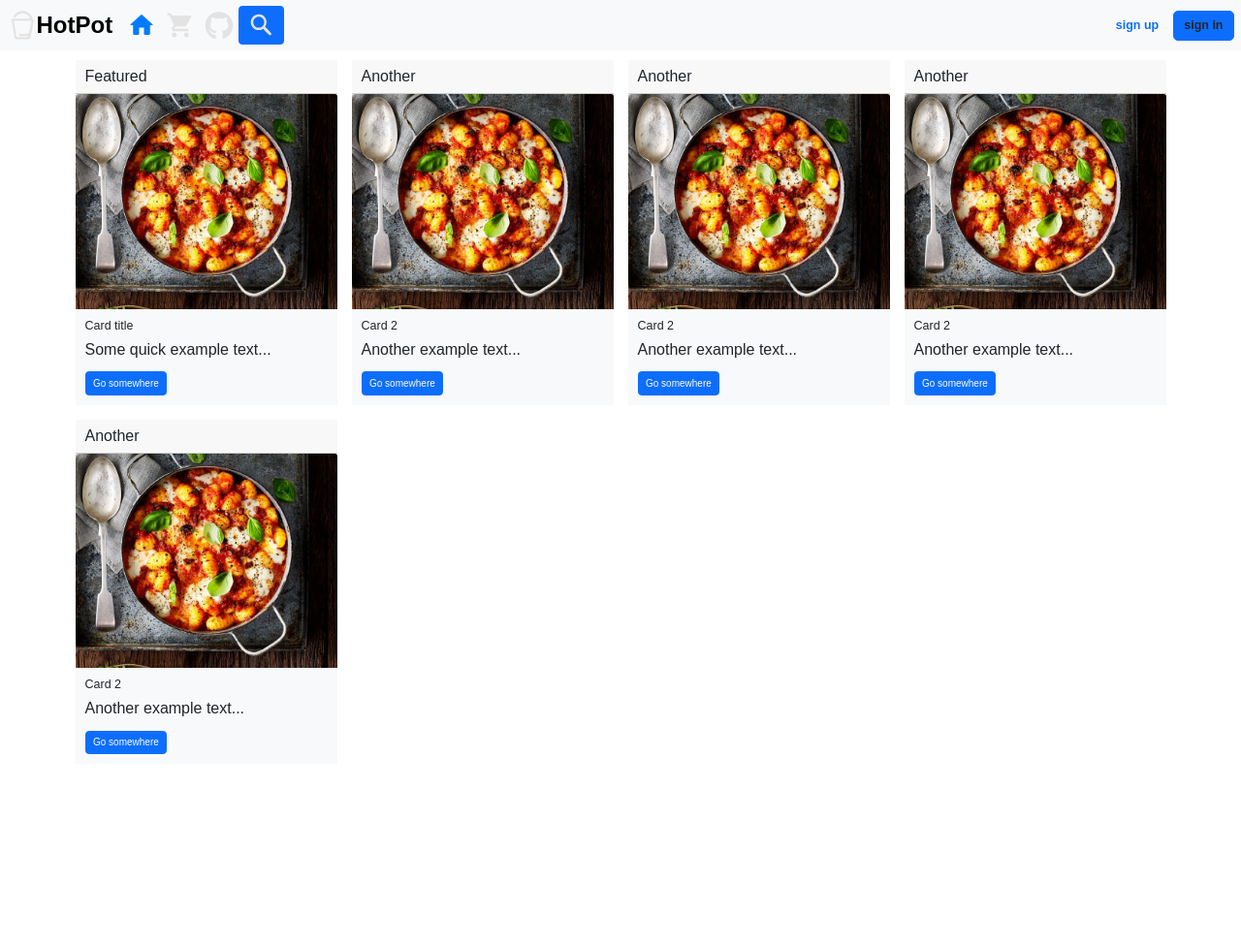
After one commit to yousef-sad77/HotPot, a PHP site: page / in a window 1280 px wide. The commit adds this page. Shown: the top 977 px of the page at 97% size. Run offline with PHP 8.4, Linux system fonts and the light colour scheme; some libraries are stand-ins or nearby versions; some web fonts are replaced.

Commit message:
setting up file structure and trying the first page

```diff
--- /dev/null
+++ b/web/MVC/views/cards.html
@@ -0,0 +1,69 @@
+<main>
+    <div class="container">
+      <div class="row row-cols-1 row-cols-sm-2 row-cols-md-3 row-cols-lg-4 g-4">
+        <!-- Card 1 -->
+        <div class="col">
+          <div class="card border-0 w-auto">
+            <div class="card-header">Featured</div>
+            <img src="../web/assets/images/chorizo-mozarella-gnocchi-bake-cropped.jpg" class="card-img-top" alt="..." />
+            <div class="card-body bg-light">
+              <h5 class="card-title">Card title</h5>
+              <p class="card-text">Some quick example text...</p>
+              <a href="#" class="btn btn-primary">Go somewhere</a>
+            </div>
+          </div>
+        </div>
+
+        <!-- Card 2 -->
+        <div class="col">
+          <div class="card border-0">
+            <div class="card-header">Another</div>
+            <img src="../web/assets/images/chorizo-mozarella-gnocchi-bake-cropped.jpg" class="card-img-top" alt="..." />
+            <div class="card-body bg-light">
+              <h5 class="card-title">Card 2</h5>
+              <p class="card-text">Another example text...</p>
+              <a href="#" class="btn btn-primary">Go somewhere</a>
+            </div>
+          </div>
+        </div>
+
+        <!-- Card 3 -->
+        <div class="col">
+          <div class="card border-0">
+            <div class="card-header">Another</div>
+            <img src="../web/assets/images/chorizo-mozarella-gnocchi-bake-cropped.jpg" class="card-img-top" alt="..." />
+            <div class="card-body bg-light">
+              <h5 class="card-title">Card 2</h5>
+              <p class="card-text">Another example text...</p>
+              <a href="#" class="btn btn-primary">Go somewhere</a>
+            </div>
+          </div>
+        </div>
+
+        <!-- Card 4 -->
+        <div class="col">
+          <div class="card border-0">
+            <div class="card-header">Another</div>
+            <img src="../web/assets/images/chorizo-mozarella-gnocchi-bake-cropped.jpg" class="card-img-top" alt="..." />
+            <div class="card-body bg-light">
+              <h5 class="card-title">Card 2</h5>
+              <p class="card-text">Another example text...</p>
+              <a href="#" class="btn btn-primary">Go somewhere</a>
+            </div>
+          </div>
+        </div>
+        <div class="col">
+          <div class="card border-0">
+            <div class="card-header">Another</div>
+            <img src="../web/assets/images/chorizo-mozarella-gnocchi-bake-cropped.jpg" class="card-img-top" alt="..." />
+            <div class="card-body bg-light">
+              <h5 class="card-title">Card 2</h5>
+              <p class="card-text">Another example text...</p>
+              <a href="#" class="btn btn-primary">Go somewhere</a>
+            </div>
+          </div>
+        </div>
+        <!-- Add more .col blocks as needed -->
+      </div>
+    </div>
+  </main>
--- /dev/null
+++ b/web/MVC/views/common/footer.html
@@ -0,0 +1,66 @@
+<footer class="bg-body-tertiary mt-5 border-top pt-4 pb-2">
+    <div class="container">
+      <div class="row text-center text-md-start">
+        <!-- Logo -->
+        <div class="col-md-3 mb-4">
+          <a class="logo-link navbar-brand d-inline-block" href="#">
+            <div class="logo">
+              <svg class="logo-icon nav-icon" x="0px" y="0px" viewBox="0 0 24 24" style="width: 40px; height: 40px;">
+                <path class="logo-icon" d="M21.2,7.3C21,7,20.7,6.8,20.5,6.7c-0.2-0.7-0.6-2.1-1.8-3.4c-0.3-0.3-1.7-2-4.2-2.7c-2.6-0.7-4.8,0-5.3,0.2
+                    C6.8,1.7,5.5,3.5,5.1,4.1c-0.3,0.4-0.2,1,0.2,1.3c0.3,0.3,0.8,0.3,1.2,0c0.1-0.2,2.1-3.2,5.7-3.2c2.7,0,5.3,1.7,6.4,4.4
+                    c-4.6,0-9.2-0.1-13.8-0.1c-0.1,0-0.8,0-1.3,0.6C3.1,7.6,3,8.2,3.3,8.8c1.3,7.3,2.3,12.6,2.5,13.5c0,0.1,0.1,0.6,0.4,0.9
+                    c0.3,0.3,0.8,0.3,1,0.3c3,0.1,5.2,0.1,9.7,0.1c0.2,0,0.7,0,1.1-0.3c0.4-0.3,0.5-0.8,0.6-1c1.2-4.5,1.7-9.1,2.8-13.5
+                    C21.4,8.6,21.6,7.9,21.2,7.3z M19.5,9.1c-0.7,3.2-1.4,6.4-2.1,9.6c-1,0.2-2.3,0.3-3.7,0.4c-1.3,0-2.5-0.1-3.5-0.2
+                    c-0.6,0-1.1,0.5-1.1,1c0,0.4,0.3,0.8,0.8,0.9c1,0.1,2.2,0.2,3.5,0.2c1.3,0,2.4-0.1,3.5-0.2c-0.1,0.2-0.1,0.4-0.2,0.6
+                    c0,0-0.1,0.2-0.2,0.3c-0.2,0.1-0.4,0.1-0.4,0.1c-2.8,0-5.5,0-8.3-0.1c0,0-0.3,0-0.4-0.1c-0.1-0.1-0.2-0.3-0.2-0.4
+                    c-0.7-4-1.5-8.1-2.2-12.1c-0.1-0.2,0-0.5,0.1-0.6c0.2-0.1,0.3-0.1,0.4-0.1c4.4,0,8.9,0.1,13.3,0.1c0,0,0.2,0,0.4,0.2
+                    C19.5,8.9,19.5,9.1,19.5,9.1z" />
+              </svg>
+              <span class="logo-text fw-bold ms-2">HotPot</span>
+            </div>
+          </a>
+          <p class="text-muted small mt-2">All rights reserved © 2025</p>
+        </div>
+
+        <!-- Media -->
+        <div class="col-md-3 mb-4">
+          <h6 class="fw-bold">Media</h6>
+          <ul class="list-unstyled">
+            <li><a href="#" class="text-decoration-none text-reset">Instagram</a></li>
+            <li><a href="#" class="text-decoration-none text-reset">YouTube</a></li>
+            <li><a href="#" class="text-decoration-none text-reset">Facebook</a></li>
+            <li><a href="#" class="text-decoration-none text-reset">Telegram</a></li>
+          </ul>
+        </div>
+
+        <!-- Services -->
+        <div class="col-md-3 mb-4">
+          <h6 class="fw-bold">Service</h6>
+          <ul class="list-unstyled">
+            <li><a href="#" class="text-decoration-none text-reset">Institutional</a></li>
+            <li><a href="#" class="text-decoration-none text-reset">Diver Partners</a></li>
+            <li><a href="#" class="text-decoration-none text-reset">Pricing</a></li>
+            <li><a href="#" class="text-decoration-none text-reset">FAQs</a></li>
+          </ul>
+        </div>
+
+        <!-- Company -->
+        <div class="col-md-3 mb-4">
+          <h6 class="fw-bold">Company</h6>
+          <ul class="list-unstyled">
+            <li><a href="#" class="text-decoration-none text-reset">About Us</a></li>
+            <li><a href="#" class="text-decoration-none text-reset">Career</a></li>
+            <li><a href="#" class="text-decoration-none text-reset">Blogs</a></li>
+            <li><a href="#" class="text-decoration-none text-reset">Contact Us</a></li>
+          </ul>
+        </div>
+      </div>
+
+      <!-- Bottom Bar -->
+      <hr>
+      <div class="d-flex flex-column flex-md-row justify-content-between align-items-center">
+        <span class="text-muted small">enjoy your meal ❤️</span>
+        <span class="text-muted small">🌍 Location: Earth, Milky Way</span>
+      </div>
+    </div>
+  </footer>
--- /dev/null
+++ b/web/MVC/views/common/nav.html
@@ -0,0 +1,87 @@
+<nav class="navbar navbar-expand-md bg-body-tertiary">
+    <div class="container-fluid">
+      <a class="logo-link navbar-brand" href="#">
+        <div class="logo">
+          <svg class="logo-icon nav-icon" x="0px" y="0px" viewBox="0 0 24 24">
+            <path class="logo-icon" d="M21.2,7.3C21,7,20.7,6.8,20.5,6.7c-0.2-0.7-0.6-2.1-1.8-3.4c-0.3-0.3-1.7-2-4.2-2.7c-2.6-0.7-4.8,0-5.3,0.2
+                C6.8,1.7,5.5,3.5,5.1,4.1c-0.3,0.4-0.2,1,0.2,1.3c0.3,0.3,0.8,0.3,1.2,0c0.1-0.2,2.1-3.2,5.7-3.2c2.7,0,5.3,1.7,6.4,4.4
+                c-4.6,0-9.2-0.1-13.8-0.1c-0.1,0-0.8,0-1.3,0.6C3.1,7.6,3,8.2,3.3,8.8c1.3,7.3,2.3,12.6,2.5,13.5c0,0.1,0.1,0.6,0.4,0.9
+                c0.3,0.3,0.8,0.3,1,0.3c3,0.1,5.2,0.1,9.7,0.1c0.2,0,0.7,0,1.1-0.3c0.4-0.3,0.5-0.8,0.6-1c1.2-4.5,1.7-9.1,2.8-13.5
+                C21.4,8.6,21.6,7.9,21.2,7.3z M19.5,9.1c-0.7,3.2-1.4,6.4-2.1,9.6c-1,0.2-2.3,0.3-3.7,0.4c-1.3,0-2.5-0.1-3.5-0.2
+                c-0.6,0-1.1,0.5-1.1,1c0,0.4,0.3,0.8,0.8,0.9c1,0.1,2.2,0.2,3.5,0.2c1.3,0,2.4-0.1,3.5-0.2c-0.1,0.2-0.1,0.4-0.2,0.6
+                c0,0-0.1,0.2-0.2,0.3c-0.2,0.1-0.4,0.1-0.4,0.1c-2.8,0-5.5,0-8.3-0.1c0,0-0.3,0-0.4-0.1c-0.1-0.1-0.2-0.3-0.2-0.4
+                c-0.7-4-1.5-8.1-2.2-12.1c-0.1-0.2,0-0.5,0.1-0.6c0.2-0.1,0.3-0.1,0.4-0.1c4.4,0,8.9,0.1,13.3,0.1c0,0,0.2,0,0.4,0.2
+                C19.5,8.9,19.5,9.1,19.5,9.1z" />
+          </svg>
+          <span class="logo-text">HotPot</span>
+        </div>
+      </a>
+      <button class="ms-auto navbar-toggler" type="button" data-bs-toggle="collapse" data-bs-target="#navbarScroll"
+        aria-controls="navbarScroll" aria-expanded="false" aria-label="Toggle navigation">
+        <span class="navbar-toggler-icon"></span>
+      </button>
+      <div class="collapse navbar-collapse" id="navbarScroll">
+        <ul class="left-nav navbar-nav me-auto">
+          <li class="nav-item">
+            <a class="nav-link active" aria-current="page" href="#">
+              <svg class="nav-icon" x="0px" y="0px" viewBox="0 0 24 24">
+                <path class="home" d="M10,19v-5h4v5c0,0.5,0.4,1,1,1h3c0.5,0,1-0.5,1-1v-7h1.7c0.5,0,0.7-0.6,0.3-0.9l-8.4-7.5c-0.4-0.3-1-0.3-1.3,0
+                  L3,11.1C2.6,11.4,2.8,12,3.3,12H5v7c0,0.5,0.4,1,1,1h3C9.6,20,10,19.5,10,19z" />
+              </svg>
+            </a>
+          </li>
+          <li class="nav-item">
+            <a class="nav-link" href="#"><svg class="nav-icon" x="0px" y="0px" viewBox="0 0 24 24">
+                <path class="kart" d="M7,18c-1.1,0-2,0.9-2,2s0.9,2,2,2s2-0.9,2-2S8.1,18,7,18z M1,3c0,0.5,0.5,1,1,1h1l3.6,7.6L5.2,14
+	c-0.7,1.3,0.2,3,1.8,3h11c0.5,0,1-0.5,1-1s-0.5-1-1-1H7l1.1-2h7.4c0.7,0,1.4-0.4,1.7-1l3.6-6.5C21.2,4.8,20.8,4,20,4H5.2L4.5,2.6
+	C4.4,2.2,4,2,3.6,2H2C1.5,2,1,2.5,1,3z M17,18c-1.1,0-2,0.9-2,2s0.9,2,2,2s2-0.9,2-2S18.1,18,17,18z" />
+              </svg></a>
+          </li>
+          <li class="nav-item">
+            <a class="nav-link" target="_blank" href="https://github.com/"><svg class="nav-icon" x="0px" y="0px"
+                viewBox="0 0 24 24">
+                <path class="github"
+                  d="M11.9,0.9C5.5,0.9,0.6,5.7,0.6,12.1c0,5.1,3.2,9.5,7.8,11c0.6,0.1,0.8-0.3,0.8-0.6c0-0.3,0-1.9,0-2.8c0,0-3.2,0.7-3.9-1.4
+	c0,0-0.5-1.3-1.3-1.7c0,0-1.1-0.7,0.1-0.7c0,0,1.1,0.1,1.8,1.2c1,1.8,2.7,1.3,3.4,1c0.1-0.7,0.4-1.2,0.7-1.5
+	c-2.6-0.3-5.2-0.7-5.2-5.1c0-1.3,0.3-1.9,1.1-2.7C5.7,8.5,5.3,7.2,6,5.6c1-0.3,3.2,1.2,3.2,1.2c0.9-0.3,1.9-0.4,2.9-0.4
+	s2,0.1,2.9,0.4c0,0,2.2-1.5,3.2-1.2c0.6,1.6,0.2,2.8,0.1,3.1c0.7,0.8,1.2,1.4,1.2,2.7c0,4.4-2.7,4.8-5.3,5.1
+	c0.4,0.4,0.8,1.1,0.8,2.1c0,1.5,0,3.5,0,3.8c0,0.3,0.2,0.7,0.8,0.6c4.6-1.5,7.7-5.9,7.7-11C23.4,5.7,18.2,0.9,11.9,0.9z" />
+              </svg></a>
+          </li>
+          <li class="nav-item d-flex align-content-center justify-content-between">
+            <button class="btn btn-primary me-1" type="button" data-bs-toggle="collapse"
+              data-bs-target="#collapseWidthExample" aria-expanded="false" aria-controls="collapseWidthExample">
+              <svg class="nav-icon" x="0px" y="0px" viewBox="0 0 24 24">
+                <path class="search" d="M14.8,13.2c0.3-0.5,1.5-2.4,1.1-4.8c-0.5-2.7-2.7-5-5.6-5.3c-4.2-0.5-7.8,3-7.3,7.3c0.3,2.8,2.6,5.1,5.3,5.6
+    c2.6,0.5,4.7-1.1,4.8-1.1c0,0,0,0,0,0c0.2,0.3,3.6,3.7,5,5.1c0.4,0.3,1.1,0.3,1.5-0.1c0.4-0.4,0.4-1.1,0-1.5
+    C19.6,18.3,15,13.5,14.8,13.2z M9.5,14C7,14,5,12,5,9.5S7,5,9.5,5S14,7,14,9.5S12,14,9.5,14z" />
+              </svg>
+            </button>
+            <div class="collapse collapse-horizontal m-auto" id="collapseWidthExample">
+              <form class="d-flex" role="search" style="width: 250px">
+                <input class="form-control me-2" type="search" placeholder="Search" aria-label="Search" />
+                <button class="btn btn-lg btn-primary" type="submit">
+                  Search
+                </button>
+              </form>
+            </div>
+          </li>
+        </ul>
+      </div>
+      <div class="d-flex gap-md-2">
+        <button class="btn btn-lg btn-outline-primary fw-bold" style="border: none" type="submit">
+          sign up
+        </button>
+        <button class="btn btn-lg btn-primary fw-bold text-dark" type="submit">
+          sign in
+        </button>
+        <div class="nav-item hide-profile">
+          <a class="nav-link" href="#"><svg class="nav-icon" x="0px" y="0px" viewBox="0 0 24 24">
+              <path class="account"
+                d="M12,2C6.5,2,2,6.5,2,12s4.5,10,10,10s10-4.5,10-10S17.5,2,12,2z M12,6c1.9,0,3.5,1.6,3.5,3.5S13.9,13,12,13
+  s-3.5-1.6-3.5-3.5S10.1,6,12,6z M12,20c-2,0-4.4-0.8-6.1-2.9C7.6,15.8,9.7,15,12,15s4.5,0.8,6.1,2.1C16.4,19.2,14,20,12,20z" />
+            </svg></a>
+        </div>
+      </div>
+    </div>
+  </nav>
--- a/index.php
+++ b/web/index.php
@@ -6,8 +6,8 @@
     <meta name="viewport" content="width=device-width, initial-scale=1.0">
     <link href="https://fonts.googleapis.com/icon?family=Material+Icons" rel="stylesheet" />
     <link rel="stylesheet" href="node_modules/bootstrap/dist/css/bootstrap.min.css" />
-    <link rel="stylesheet" href="./css/master.css" />
-    <link rel="stylesheet" href="./css/nav.css" />
+    <link rel="stylesheet" href="/static/css/master.css" />
+    <link rel="stylesheet" href="/static/css/nav.css" />
     <script defer src="node_modules/bootstrap/dist/js/bootstrap.bundle.min.js"></script>
     <script defer src="master.js"></script>
     <title>hotpot</title>
@@ -15,7 +15,11 @@
 </head>
 
 <body>
+    <?php require_once("./MVC/views/common/nav.html"); ?>
 
+    <?php require_once("./MVC/views/cards.html"); ?>
+
+    <?php require_once("./MVC/views/common/footer.html"); ?>
 </body>
 
 </html>
--- /dev/null
+++ b/web/static/css/master.css
@@ -0,0 +1,50 @@
+* {
+  margin: 0;
+}
+
+:root {
+  font-size: 62.5%;
+}
+
+body {
+  font-family: Arial, Helvetica, sans-serif;
+  font-size: 1.6rem;
+  margin: 0;
+  padding: 0;
+}
+
+main {
+  margin-top: 10px;
+  margin-inline: 10px;
+  height: 300vh;
+}
+
+[data-bs-theme="dark"] nav {
+  box-shadow: 0 4px 12px rgba(0, 0, 0, 0.6),
+    0 1px 0 rgba(255, 255, 255, 0.05) inset;
+}
+
+[data-bs-theme="light"] nav,
+[data-bs-theme=""] nav {
+  box-shadow: 0 4px 4px rgba(230, 230, 230, 0.6),
+    0 1px 0 rgba(0, 0, 0, 0.05) inset;
+}
+
+[data-bs-theme="light"] svg.nav-icon,
+[data-bs-theme=""] svg.nav-icon {
+  fill: #2b3035;
+}
+
+@font-face {
+  font-family: "Fredoka";
+  src: url("../assets/fonts/Fredoka-VariableFont.woff2") format("woff2");
+  font-weight: normal;
+  font-style: normal;
+}
+
+@font-face {
+  font-family: "PatrickHand";
+  src: url("../assets/fonts/PatrickHand-Regular.woff2") format("woff2");
+  font-weight: normal;
+  font-style: normal;
+}
--- /dev/null
+++ b/web/static/css/nav.css
@@ -0,0 +1,39 @@
+.logo {
+  display: flex;
+  align-items: center;
+  font-weight: 600;
+}
+.logo-text {
+  font-size: 2.4rem;
+  font-family: "PatrickHand", sans-serif;
+}
+.logo-icon {
+  height: auto;
+  width: 4rem;
+}
+img.nav-icon,
+svg.nav-icon {
+  width: 30px;
+  height: 30px;
+  fill: #e3e3e3;
+}
+.nav-link.active .nav-icon path {
+  fill: #007bff;
+}
+.signed-in,
+.hide-profile {
+  display: none;
+}
+
+@media (max-width: 768px) {
+  .logo-text {
+    font-size: 1.6rem;
+  }
+  .navbar-brand {
+    margin-right: 0;
+  }
+  .left-nav > * {
+    width: fit-content;
+    margin-bottom: 1rem;
+  }
+}
```
Also changed, not shown: web/static/js/main.js (added, +78 -0 lines), web/assets/images/chorizo-mozarella-gnocchi-bake-cropped.jpg (added).
